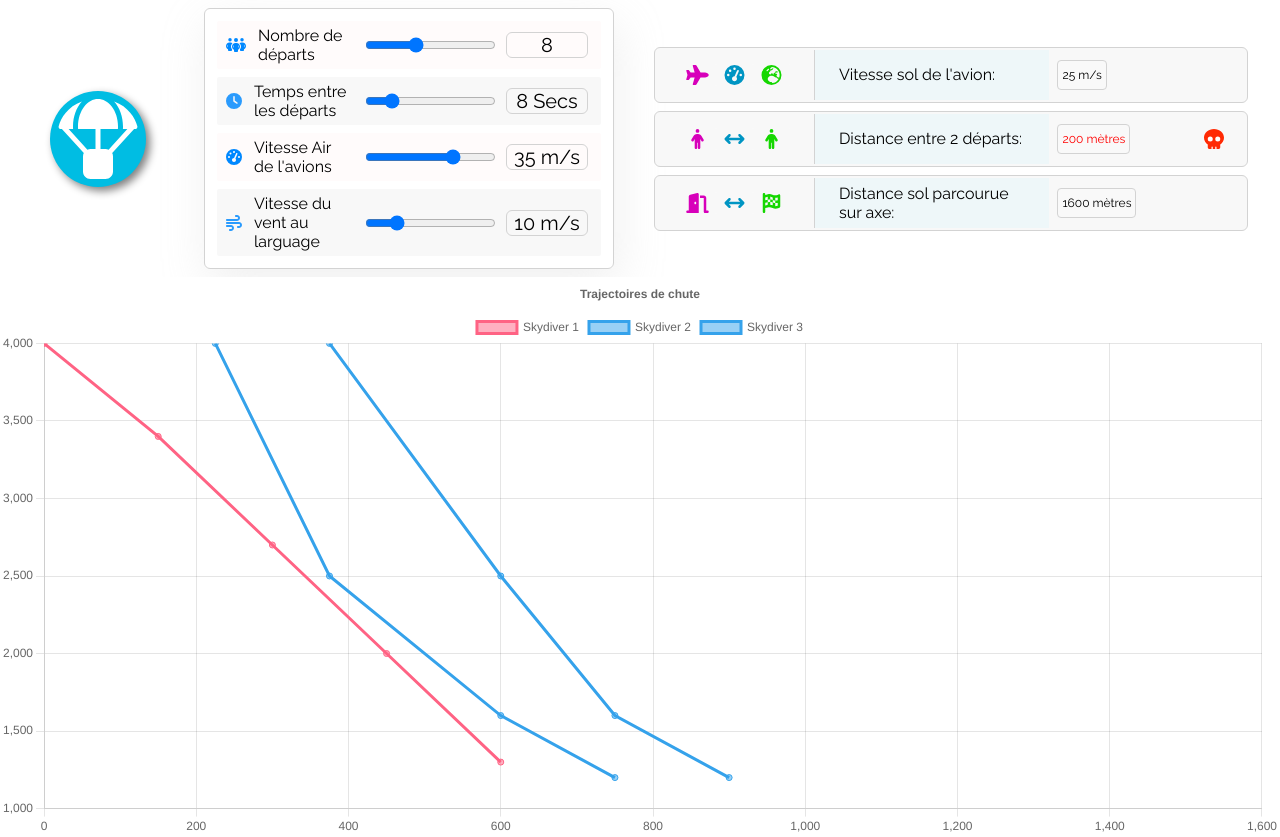
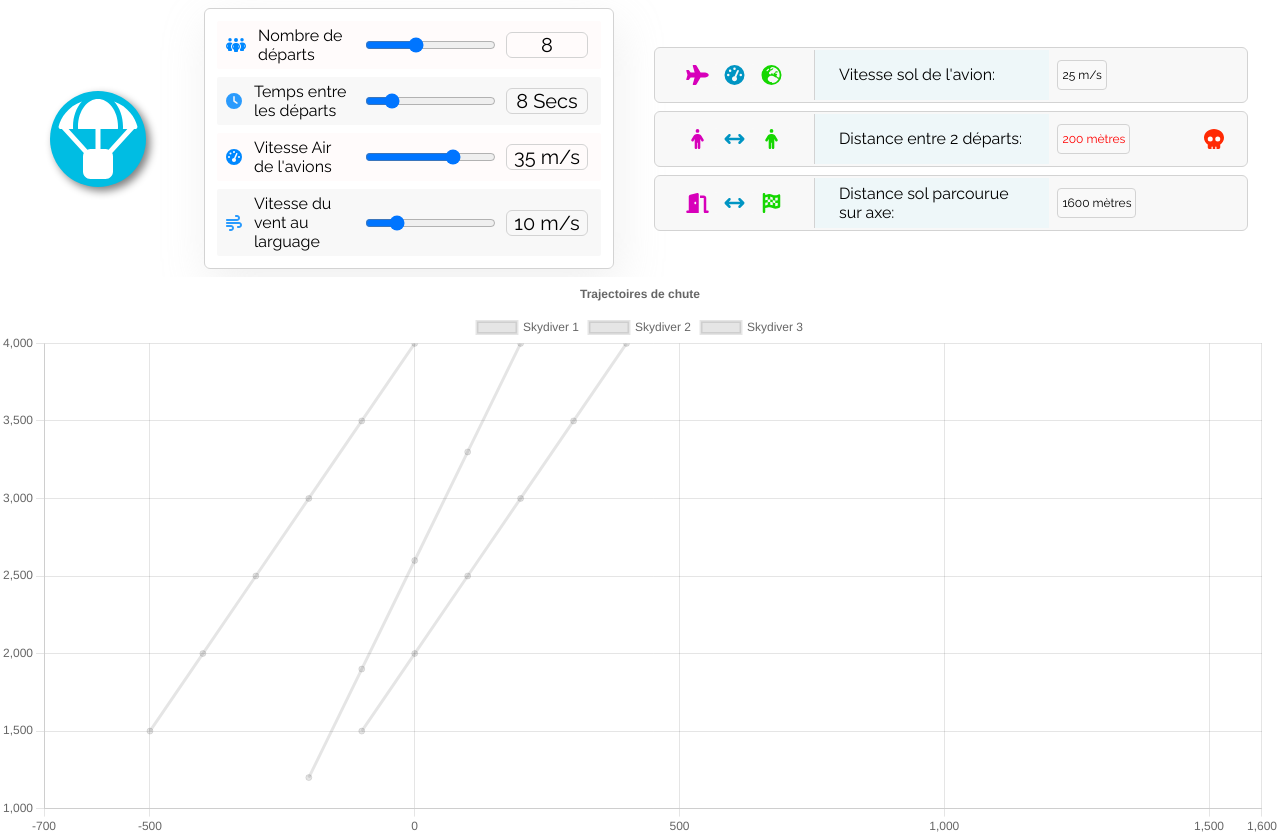
Before and after one commit to ClementBenezech/drop-simulator, a React (Create React App) app in the folder my-app/: page / in a window 1280 px wide. Built offline with nearby package versions, Linux system fonts and the light colour scheme.

Commit message:
Added functions to generate skydivers datasets based on inner and environnement parameters

```diff
--- a/my-app/src/App.tsx
+++ b/my-app/src/App.tsx
@@ -1,5 +1,5 @@
-import React, { useContext, useState } from 'react';
-import logo from './logo.svg';
+import React, { useState } from 'react';
+
 
 import { Header } from './components/Header/Header';
 import './App.css';
@@ -12,9 +12,8 @@ export type Position = {
   verticalSpeed: number;
 }
 
-export type Skydiver = {
-  PositionId: string;
-  Weight: number; //Probably won't use this but you never know
+export type SkydiverVerticalSpeed = {
+  verticalSpeed: number;
 }
 
 export type WindGradient = {
@@ -29,13 +28,13 @@ export type GlobalContext = {
     timeBetweenDrops: number;
     planeAirSpeedUponExit: number,
     frontWindVectorUponExit: number,
-    skydiversCollection: Skydiver[];
+    skydiversParameters: SkydiverVerticalSpeed[];
     windGradientCollection: WindGradient[];
   },
   setProperties: {
     setDropsByRun: any;
     setTimeBetweenDrops: any;
-    setSkydiversCollection: any;
+    setSkydiversParameters: any;
     setWindGradientCollection: any;
     setPlaneAirSpeedUponExit: any;
     setFrontWindVectorUponExit: any;
@@ -43,24 +42,22 @@ export type GlobalContext = {
 
 }
 
-
-
-export const Footer = styled.div`
-  width: 100vw;
-  height: 10vh;
-`
-
 export const defaultGlobalContext: GlobalContext = {
   getProperties: {
     dropsByRun: 8,
     timeBetweenDrops: 8,
     planeAirSpeedUponExit: 35,
     frontWindVectorUponExit: 10,
-    skydiversCollection: [
+    skydiversParameters: [
       {
-        PositionId: "belly",
-        Weight: 70, //Probably won't use this but you never know
-      }
+        verticalSpeed: 50,
+      },
+      {
+        verticalSpeed: 80,
+      },
+      {
+        verticalSpeed: 50,
+      },
     ],
     windGradientCollection: [
       {
@@ -72,7 +69,7 @@ export const defaultGlobalContext: GlobalContext = {
   setProperties: {
     setDropsByRun: () => { return null },
     setTimeBetweenDrops: () => { return null },
-    setSkydiversCollection: () => { return null },
+    setSkydiversParameters: () => { return null },
     setWindGradientCollection: () => { return null },
     setPlaneAirSpeedUponExit: () => { return null },
     setFrontWindVectorUponExit: () => { return null },
@@ -89,26 +86,34 @@ export const AppContainer = styled.div`
 
 function App() {
 
+
+
   const [dropsByRun, setDropsByRun] = useState<number>(8);
   const [timeBetweenDrops, setTimeBetweenDrops] = useState<number>(8);
   const [planeAirSpeedUponExit, setPlaneAirSpeedUponExit] = useState<number>(35);
   const [frontWindVectorUponExit, setFrontWindVectorUponExit] = useState<number>(10);
-  const [skydiversCollection, setSkydiversCollection] = useState<Skydiver[]>([{
-    PositionId: "belly",
-    Weight: 70, //Probably won't use this but you never know
-  }]);
+  const [skydiversParameters, setSkydiversParameters] = useState<SkydiverVerticalSpeed[]>([
+    {
+      verticalSpeed: 50,
+    },
+    {
+      verticalSpeed: 70,
+    },
+    {
+      verticalSpeed: 50,
+    },
+  ]);
   const [windGradientCollection, setWindGradientCollection] = useState<WindGradient[]>([{
     speed: 15, /* In m/s */
     startingAt: 4000,
     endingAt: 1000,
   }]);
 
-
-
+  console.log("Skydiver Data should be here")
 
   return (
     <AppContainer className="App">
-      <AppGlobalContext.Provider value={{ getProperties: { dropsByRun, timeBetweenDrops, skydiversCollection, windGradientCollection, planeAirSpeedUponExit, frontWindVectorUponExit }, setProperties: { setDropsByRun, setTimeBetweenDrops, setSkydiversCollection, setWindGradientCollection, setPlaneAirSpeedUponExit, setFrontWindVectorUponExit } }}>
+      <AppGlobalContext.Provider value={{ getProperties: { dropsByRun, timeBetweenDrops, skydiversParameters, windGradientCollection, planeAirSpeedUponExit, frontWindVectorUponExit }, setProperties: { setDropsByRun, setTimeBetweenDrops, setSkydiversParameters, setWindGradientCollection, setPlaneAirSpeedUponExit, setFrontWindVectorUponExit } }}>
         <Header />
         <MainContent />
       </AppGlobalContext.Provider>
--- a/my-app/src/components/Header/Header.style.tsx
+++ b/my-app/src/components/Header/Header.style.tsx
@@ -121,7 +121,6 @@ export const StyledOkIcon = styled(FontAwesomeIcon)`
     align-items: center;
     justify-content: space-between;
     background: #f8f8f8;
-
     background: #ffffff;
     border-radius: 50%;
     margin: 4px 0;
--- a/my-app/src/components/MainContent.tsx
+++ b/my-app/src/components/MainContent.tsx
@@ -2,6 +2,7 @@ import { useContext } from "react"
 import { AppGlobalContext } from "../App"
 import styled from "styled-components"
 import { faker } from '@faker-js/faker';
+import { SkydiverParameters } from "../utils/getSkydiverData";
 import {
     Chart as ChartJS,
     LinearScale,
@@ -11,7 +12,8 @@ import {
     Tooltip,
     Legend,
 } from 'chart.js';
-import { Line, Scatter } from 'react-chartjs-2';
+import { Scatter } from 'react-chartjs-2';
+import { getSkydiverData } from "../utils/getSkydiverData";
 
 ChartJS.register(
     LinearScale,
@@ -25,31 +27,13 @@ ChartJS.register(
 
 
 
-export const data = {
-    datasets: [
-        {
-            label: 'Skydiver 1',
-            data: [{ x: 0, y: 4000 }, { x: 150, y: 3400 }, { x: 300, y: 2700 }, { x: 450, y: 2000 }, { x: 600, y: 1300 }],
-            borderColor: 'rgb(255, 99, 132)',
-            backgroundColor: 'rgba(255, 99, 132, 0.5)',
-            showLine: true
-        },
-        {
-            label: 'Skydiver 2',
-            data: [{ x: 225, y: 4000 }, { x: 375, y: 2500 }, { x: 600, y: 1600 }, { x: 750, y: 1200 }],
-            borderColor: 'rgb(53, 162, 235)',
-            backgroundColor: 'rgba(53, 162, 235, 0.5)',
-            showLine: true
-        },
-        {
-            label: 'Skydiver 3',
-            data: [{ x: 375, y: 4000 }, { x: 600, y: 2500 }, { x: 750, y: 1600 }, { x: 900, y: 1200 }],
-            borderColor: 'rgb(53, 162, 235)',
-            backgroundColor: 'rgba(53, 162, 235, 0.5)',
-            showLine: true
-        },
-    ],
-};
+export type Dataset = {
+    label: string;
+    data: { x: number, y: number }[];
+    /*borderColor: 'rgb(255, 99, 132)',
+    backgroundColor: 'rgba(255, 99, 132, 0.5)',*/
+    showLine: boolean;
+}
 
 
 export const MainContentContainer = styled.div`
@@ -64,12 +48,32 @@ export const MainContentContainer = styled.div`
 
 export const MainContent = () => {
     const AppContext = useContext(AppGlobalContext)
-    console.log(AppContext)
-    console.log(data)
+
+    const generateSkydiversDataSet = (horizontalSeparationDistance: number) => {
+        const datasets: Dataset[] = [];
+        AppContext.getProperties.skydiversParameters.forEach((skydiver, index) => {
+            const horizontalStartingPoint = index * horizontalSeparationDistance;
+            const skydiverId = index + 1;
+            datasets.push(
+                {
+                    label: `Skydiver ${skydiverId}`,
+                    data: getSkydiverData({ horizontalStartingPoint: horizontalStartingPoint, verticalSpeed: skydiver.verticalSpeed, windSpeed: AppContext.getProperties.frontWindVectorUponExit }),
+                    showLine: true,
+                }
+            )
+            console.log(datasets)
+        })
+        return { datasets: datasets }
+    }
+
+
+
 
     const groundSpeedDuringDrop = AppContext.getProperties.planeAirSpeedUponExit - AppContext.getProperties.frontWindVectorUponExit;
     const horizontalSeparationDistance = groundSpeedDuringDrop * AppContext.getProperties.timeBetweenDrops;
     const TotalRunDistance = horizontalSeparationDistance * AppContext.getProperties.dropsByRun
+
+    const skydiversDatasets = generateSkydiversDataSet(horizontalSeparationDistance);
 
     const options = {
 
@@ -87,7 +91,7 @@ export const MainContent = () => {
         scales: {
             x: {
                 max: TotalRunDistance,
-                min: 0,
+                min: (-AppContext.getProperties.frontWindVectorUponExit * 60) - 100,
 
             },
             y: {
@@ -102,11 +106,11 @@ export const MainContent = () => {
     }
 
 
-
+    console.log(skydiversDatasets)
 
     return (
         < MainContentContainer  >
-            <Scatter options={options} data={data} />;
+            <Scatter options={options} data={skydiversDatasets} />;
         </MainContentContainer >
     )
 
--- /dev/null
+++ b/my-app/src/utils/getSkydiverData.tsx
@@ -0,0 +1,20 @@
+export type SkydiverParameters = {
+    verticalSpeed: number;
+    horizontalStartingPoint: number
+    windSpeed: number;
+}
+
+export const getSkydiverData = ({ horizontalStartingPoint, verticalSpeed, windSpeed }: SkydiverParameters) => {
+
+    const skydiverDataset = [];
+    let currentHorizontalDistance = horizontalStartingPoint
+
+    for (let freefallDistance = 0; freefallDistance < 3000;) {
+        const currentHeight = 4000 - freefallDistance;
+        skydiverDataset.push({ x: currentHorizontalDistance, y: currentHeight })
+        freefallDistance += 10 * verticalSpeed;
+        currentHorizontalDistance += -10 * windSpeed;
+    }
+
+    return skydiverDataset;
+}
```
